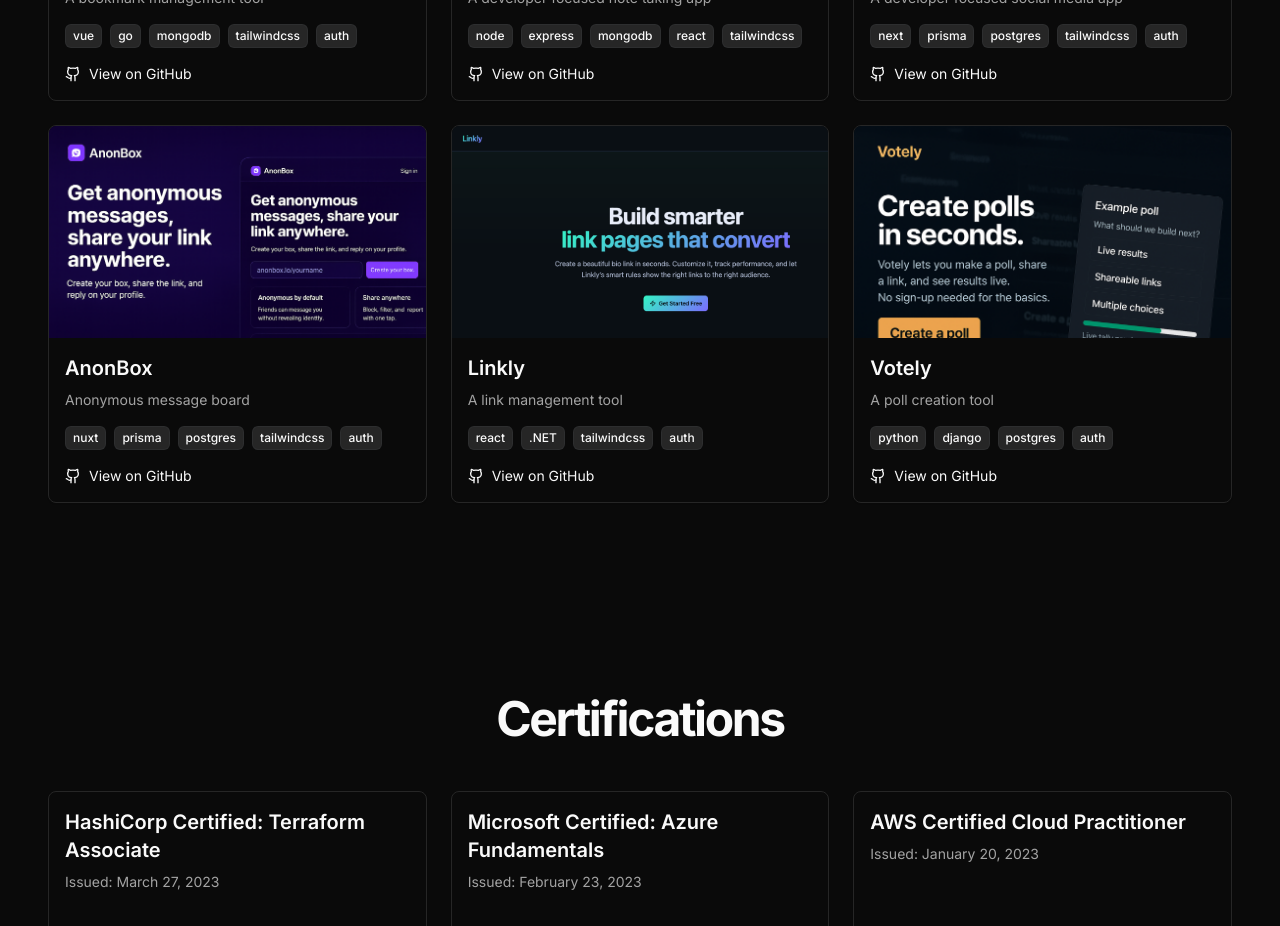
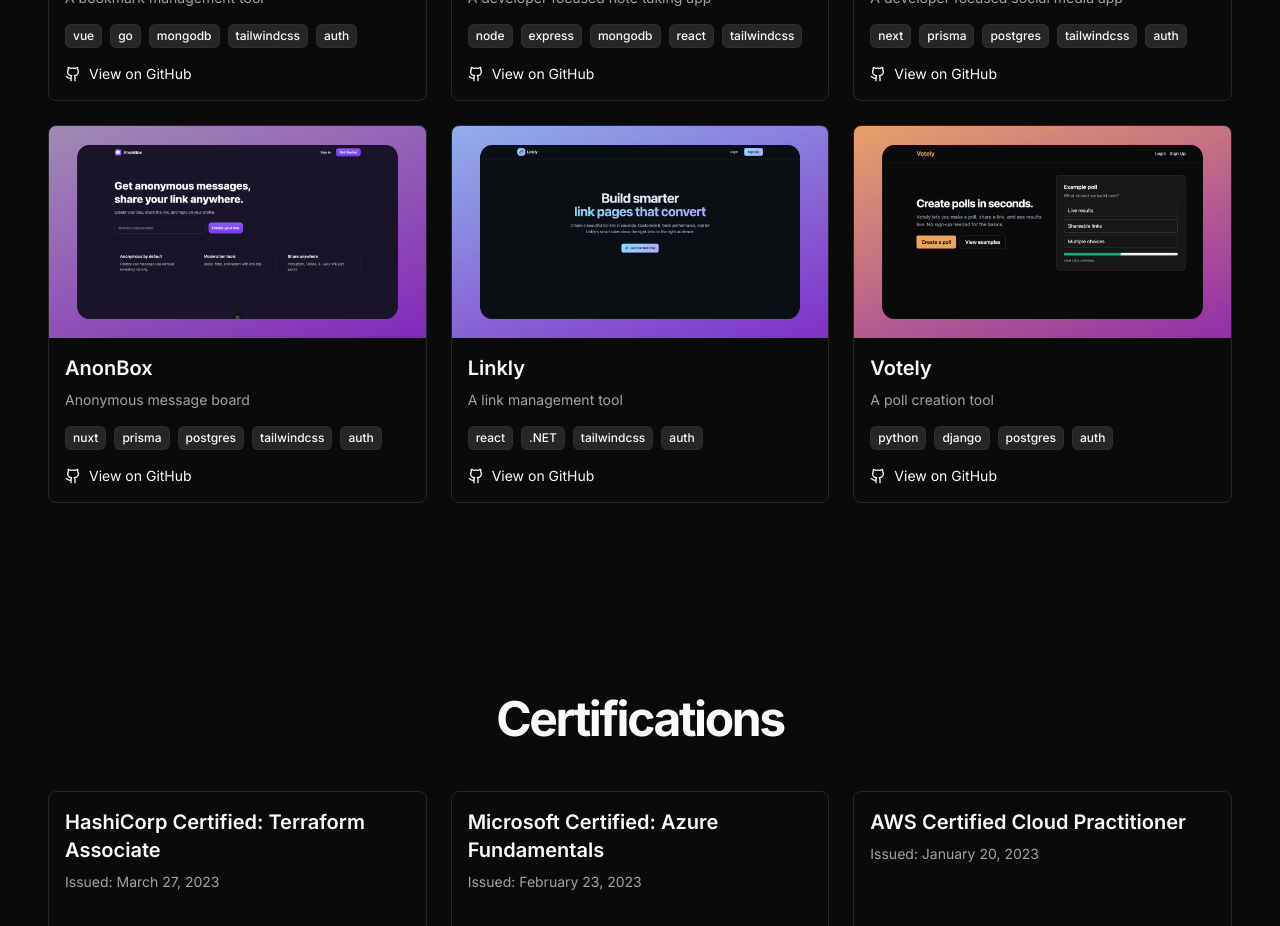
Before and after one commit to gmf001/glenn-francis-v2, a Next.js app: page / in a window 1280 px wide. Shown: the part 980-1906 px from the top of the page. Built offline with nearby package versions, Linux system fonts and the light colour scheme.

Commit message:
Update project images in page.tsx

```diff
--- a/app/page.tsx
+++ b/app/page.tsx
@@ -89,21 +89,21 @@
 							<Project
 								title='AnonBox'
 								description='Anonymous message board'
-								image='/anonbox.png'
+								image='/4.png'
 								link='https://github.com/gmf001/anonbox'
 								tags={['nuxt', 'prisma', 'postgres', 'tailwindcss', 'auth']}
 							/>
 							<Project
 								title='Linkly'
 								description='A link management tool'
-								image='/screenshot6.png'
+								image='/5.png'
 								link='https://github.com/gmf001/linkly'
 								tags={['react', '.NET', 'tailwindcss', 'auth']}
 							/>
 							<Project
 								title='Votely'
 								description='A poll creation tool'
-								image='/votely.png'
+								image='/6.png'
 								link='https://github.com/gmf001/votely'
 								tags={['python', 'django', 'postgres', 'auth']}
 							/>
```
